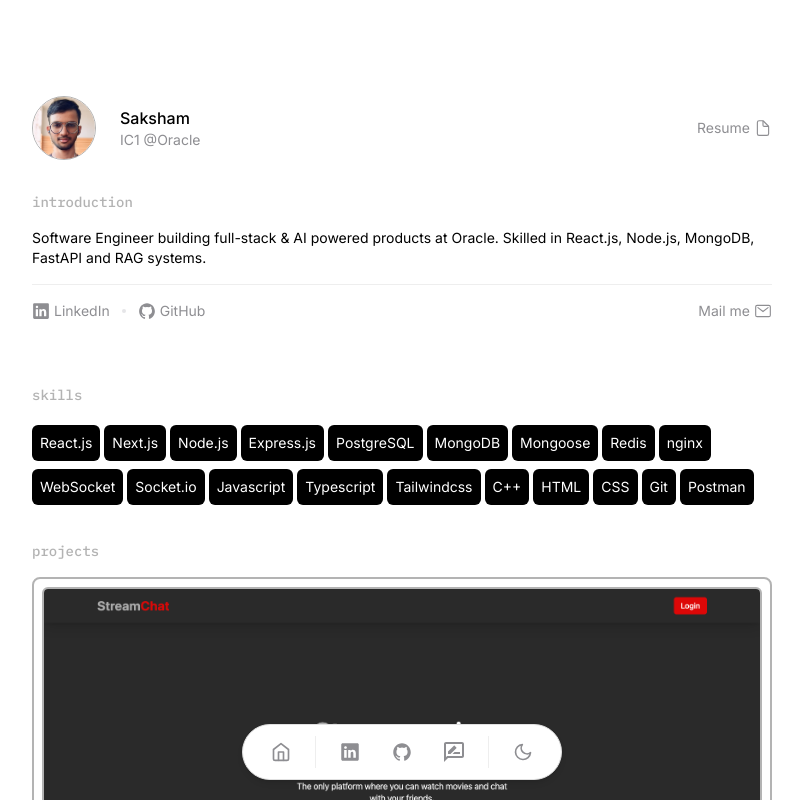
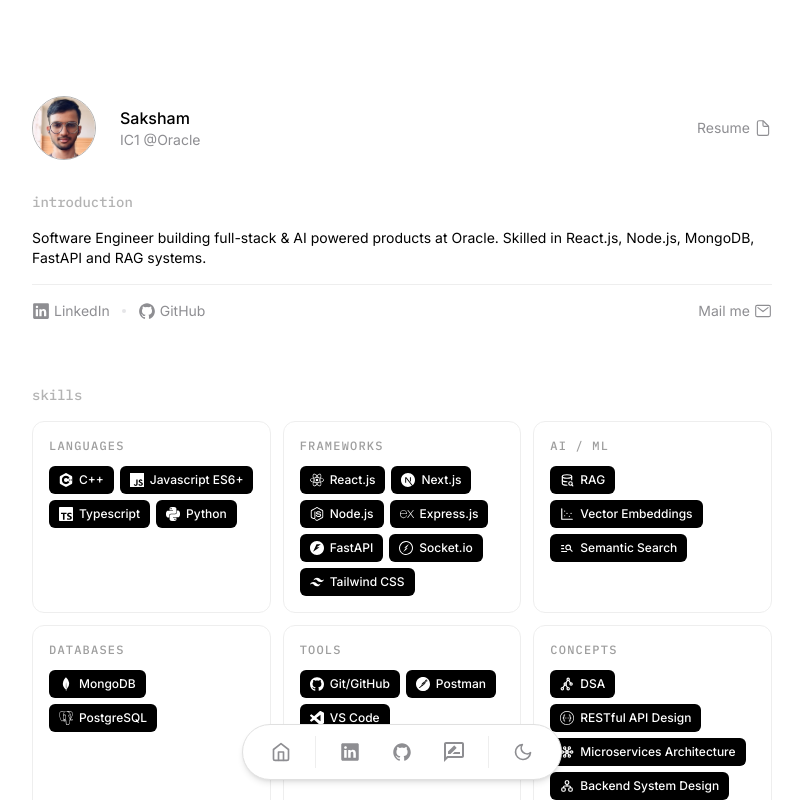
Before and after one commit to Saksham131102/portfolio, a Next.js app: page / in a window 1280 px wide. Shown: the whole page, without its empty margins (238-1041 px from the left). Built offline with nearby package versions, Linux system fonts and the light colour scheme; no server answers; the database is empty.

Commit message:
updated skills component

```diff
--- a/src/app/(Skills)/index.ts
+++ b/src/app/(Skills)/index.ts
@@ -1,23 +1,202 @@
-const skills = [
-  "React.js",
-  "Next.js",
-  "Node.js",
-  "Express.js",
-  "PostgreSQL",
-  "MongoDB",
-  "Mongoose",
-  "Redis",
-  "nginx",
-  "WebSocket",
-  "Socket.io",
-  "Javascript",
-  "Typescript",
-  "Tailwindcss",
-  "C++",
-  "HTML",
-  "CSS",
-  "Git",
-  "Postman",
+import { IconType } from "react-icons";
+import { MdManageSearch } from "react-icons/md";
+import {
+  TbDatabaseSearch,
+  TbChartScatter,
+  TbBinaryTree,
+  TbTopologyStar3,
+  TbSitemap,
+} from "react-icons/tb";
+import {
+  SiCplusplus,
+  SiJavascript,
+  SiTypescript,
+  SiPython,
+  SiReact,
+  SiNextdotjs,
+  SiNodedotjs,
+  SiExpress,
+  SiFastapi,
+  SiSocketdotio,
+  SiTailwindcss,
+  SiMongodb,
+  SiPostgresql,
+  SiGithub,
+  SiPostman,
+  SiVisualstudiocode,
+  SiSwagger,
+} from "react-icons/si";
+
+export interface Skill {
+  name: string;
+  icon?: IconType; // any react-icons component from any sub-library
+  description?: string;
+}
+
+export interface SkillCategory {
+  category: string;
+  showIcons: boolean; // toggle icons per category
+  skills: Skill[];
+}
+
+const skills: SkillCategory[] = [
+  {
+    category: "Languages",
+    showIcons: true,
+    skills: [
+      {
+        name: "C++",
+        icon: SiCplusplus,
+        description: "Systems & competitive programming",
+      },
+      {
+        name: "Javascript ES6+",
+        icon: SiJavascript,
+        description: "Modern JS with ES6+ features",
+      },
+      {
+        name: "Typescript",
+        icon: SiTypescript,
+        description: "Typed superset of JavaScript",
+      },
+      {
+        name: "Python",
+        icon: SiPython,
+        description: "Scripting & backend development",
+      },
+    ],
+  },
+  {
+    category: "Frameworks",
+    showIcons: true,
+    skills: [
+      {
+        name: "React.js",
+        icon: SiReact,
+        description:
+          "Popular frontend Javascript framework for building user interfaces.",
+      },
+      {
+        name: "Next.js",
+        icon: SiNextdotjs,
+        description: "React framework for production",
+      },
+      {
+        name: "Node.js",
+        icon: SiNodedotjs,
+        description: "JavaScript runtime environment",
+      },
+      {
+        name: "Express.js",
+        icon: SiExpress,
+        description: "Minimal Node.js web framework",
+      },
+      {
+        name: "FastAPI",
+        icon: SiFastapi,
+        description: "Modern Python web framework",
+      },
+      {
+        name: "Socket.io",
+        icon: SiSocketdotio,
+        description: "Real-time bidirectional communication",
+      },
+      {
+        name: "Tailwind CSS",
+        icon: SiTailwindcss,
+        description: "Utility-first CSS framework",
+      },
+    ],
+  },
+  {
+    category: "AI / ML",
+    showIcons: true,
+    skills: [
+      {
+        name: "RAG",
+        icon: TbDatabaseSearch,
+        description: "Retrieval-Augmented Generation",
+      },
+      {
+        name: "Vector Embeddings",
+        icon: TbChartScatter,
+        description: "Semantic vector representations",
+      },
+      {
+        name: "Semantic Search",
+        icon: MdManageSearch,
+        description: "Meaning-based information retrieval",
+      },
+      // {
+      //   name: "Prompt Engineering",
+      //   icon: SiOpenai,
+      //   description: "Crafting effective LLM prompts",
+      // },
+    ],
+  },
+  {
+    category: "Databases",
+    showIcons: true,
+    skills: [
+      {
+        name: "MongoDB",
+        icon: SiMongodb,
+        description: "NoSQL document database",
+      },
+      {
+        name: "PostgreSQL",
+        icon: SiPostgresql,
+        description: "Advanced open-source relational DB",
+      },
+    ],
+  },
+  {
+    category: "Tools",
+    showIcons: true,
+    skills: [
+      {
+        name: "Git/GitHub",
+        icon: SiGithub,
+        description: "Version control & collaboration",
+      },
+      {
+        name: "Postman",
+        icon: SiPostman,
+        description: "API development & testing",
+      },
+      {
+        name: "VS Code",
+        icon: SiVisualstudiocode,
+        description: "Code editor by Microsoft",
+      },
+    ],
+  },
+  {
+    category: "Concepts",
+    showIcons: true,
+    skills: [
+      {
+        name: "DSA",
+        icon: TbBinaryTree,
+        description: "Data Structures & Algorithms",
+      },
+      {
+        name: "RESTful API Design",
+        icon: SiSwagger,
+        description: "REST architectural principles",
+      },
+      {
+        name: "Microservices Architecture",
+        icon: TbTopologyStar3,
+        description: "Distributed service design",
+      },
+      {
+        name: "Backend System Design",
+        icon: TbSitemap,
+        description: "Scalable backend architecture",
+      },
+    ],
+  },
 ];
 
 export default skills;
--- a/src/app/(components)/Skills.tsx
+++ b/src/app/(components)/Skills.tsx
@@ -1,26 +1,83 @@
-import skills from "../(Skills)";
+"use client";
+
+import React, { useState } from "react";
+import skills, { Skill, SkillCategory } from "../(Skills)";
+
+// Tooltip wrapper
+function SkillBadge({
+  skill,
+  showIcon,
+}: {
+  skill: Skill;
+  showIcon: boolean;
+}) {
+  const [hovered, setHovered] = useState(false);
+
+  return (
+    <div
+      className="relative"
+      onMouseEnter={() => setHovered(true)}
+      onMouseLeave={() => setHovered(false)}
+    >
+      <div className="flex items-center gap-1.5 px-2.5 py-1.5 rounded-md text-xs font-medium cursor-default transition-all duration-200 bg-black text-white dark:bg-transparent dark:border dark:border-gray-700 dark:text-[#ededed] hover:opacity-80 select-none">
+        {showIcon && skill.icon && (
+          <skill.icon className="w-3.5 h-3.5 shrink-0" />
+        )}
+        <span>{skill.name}</span>
+      </div>
+
+      {/* Tooltip */}
+      {skill.description && hovered && (
+        <div className="absolute z-50 bottom-full left-1/2 -translate-x-1/2 mb-2 w-max max-w-[180px] pointer-events-none">
+          <div className="bg-gray-900 dark:bg-gray-800 text-white text-xs rounded-lg px-3 py-2 shadow-xl border border-gray-700">
+            <p className="font-semibold text-[11px] mb-0.5 text-white">{skill.name}</p>
+            <p className="text-gray-300 text-[10px] leading-relaxed">{skill.description}</p>
+          </div>
+          {/* Arrow */}
+          <div className="flex justify-center">
+            <div className="w-2 h-2 bg-gray-900 dark:bg-gray-800 border-r border-b border-gray-700 rotate-45 -mt-1" />
+          </div>
+        </div>
+      )}
+    </div>
+  );
+}
+
+// Single category card
+function CategoryCard({ category }: { category: SkillCategory }) {
+  return (
+    <div className="rounded-xl border border-gray-200 dark:border-gray-800 p-4 flex flex-col gap-3 bg-white dark:bg-transparent hover:border-gray-300 dark:hover:border-gray-700 transition-colors duration-200">
+      <h3 className="text-xs font-semibold text-gray-500 dark:text-gray-400 uppercase tracking-widest font-ibm-plex-mono">
+        {category.category}
+      </h3>
+      <div className="flex flex-wrap gap-1.5">
+        {category.skills.map((skill) => (
+          <SkillBadge
+            key={skill.name}
+            skill={skill}
+            showIcon={category.showIcons}
+          />
+        ))}
+      </div>
+    </div>
+  );
+}
 
 const Skills = () => {
   return (
-    <>
-      <div className="pt-16">
-        <div className="text-sm text-[#B3B3B3] dark:text-[#ededed] font-ibm-plex-mono">
-          skills
-        </div>
-        <div className="mt-4">
-          <div className="flex flex-wrap dark-image">
-            {skills.map((skill, index) => (
-              <div key={index}>
-                <div className="bg-black text-white dark:bg-transparent dark:border dark:border-gray-800 dark:text-[#ededed] rounded-md p-2 mr-1 my-1 text-sm">
-                  {skill}
-                </div>
-              </div>
-            ))}
-          </div>
-        </div>
+    <div className="pt-16">
+      {/* Section label */}
+      <div className="text-sm text-[#B3B3B3] dark:text-[#ededed] font-ibm-plex-mono mb-4">
+        skills
       </div>
-      {/* <div id="project" className="pb-16" /> */}
-    </>
+
+      {/* Category grid */}
+      <div className="grid grid-cols-1 sm:grid-cols-2 lg:grid-cols-3 gap-3">
+        {skills.map((category) => (
+          <CategoryCard key={category.category} category={category} />
+        ))}
+      </div>
+    </div>
   );
 };
 
```
